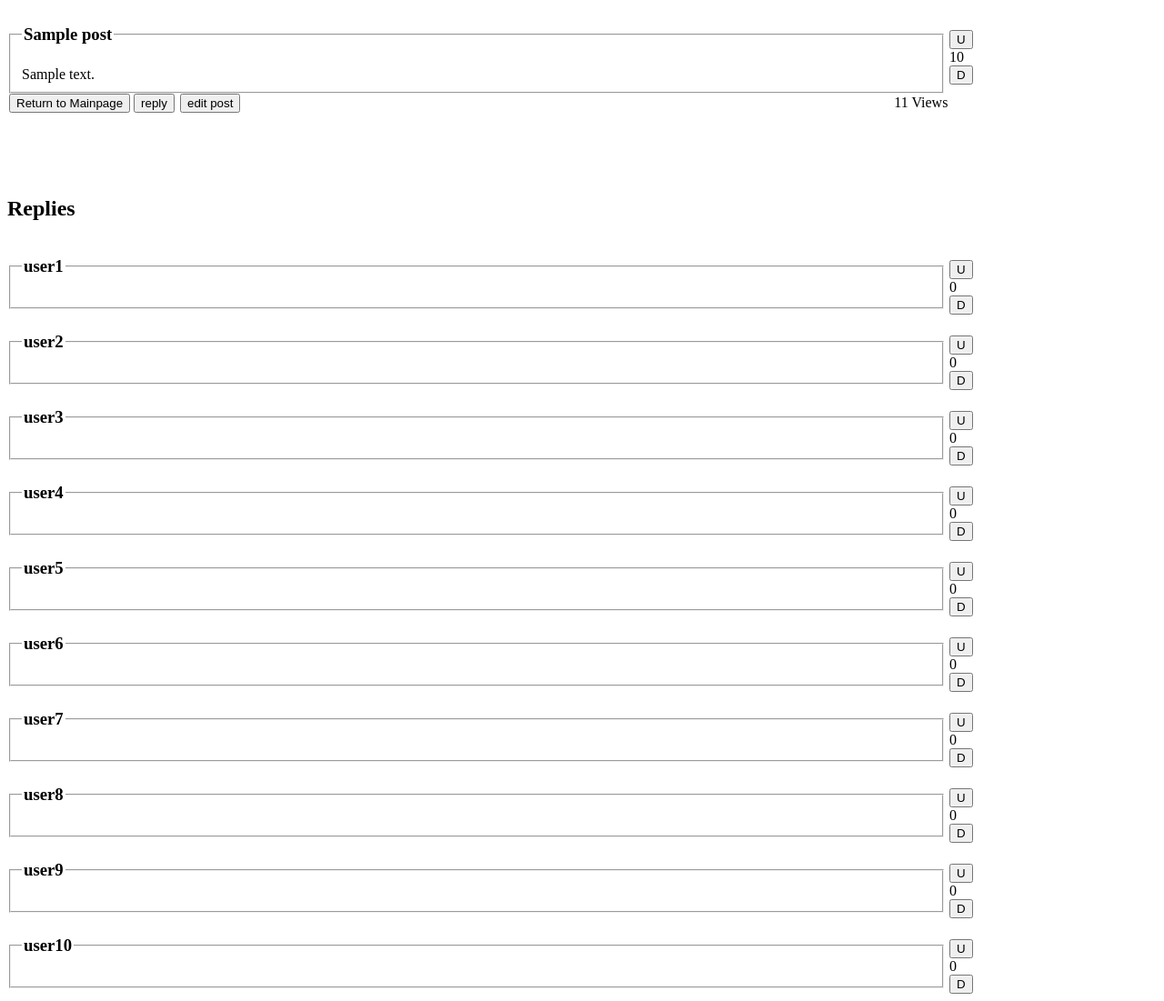
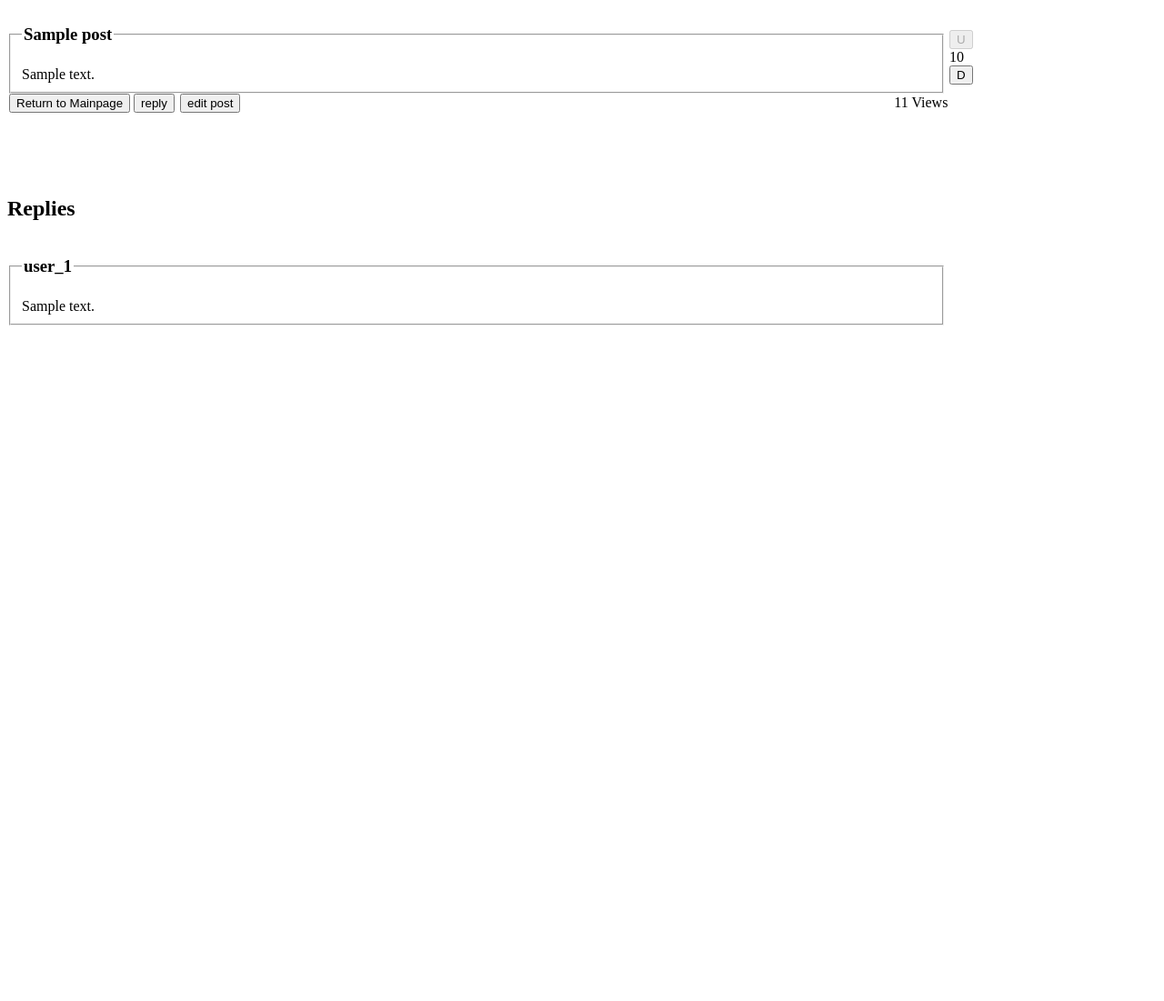
Before and after one commit to jHari144/project_dummy, a Django app: page /post_db/1/ in a window 1280 px wide. Shown: the whole page at 91% size. After the commit the page ends 358 px from the top, so only its background shows below. Run offline with Django 4.2, Linux system fonts and the light colour scheme; tables that the repository leaves empty hold one stand-in row (values such as "Sample post").

Commit message:
finished adding simple replies

```diff
--- a/post_db/models.py
+++ b/post_db/models.py
@@ -25,10 +25,10 @@ class Post_votes(models.Model):
         return f"(Pid:{self.post_id}, Uid:{self.user_id})"
 
 class Replies(models.Model):
-    parent_id = models.ForeignKey(Posts, on_delete = models.CASCADE)
+    parent_id = models.IntegerField(default = 0)
     user_id = models.IntegerField(default = 0)
     score = models.IntegerField(default=0)
-    reply_test = models.CharField(max_length=800)
+    reply_text = models.CharField(max_length=800)
     pub_date = models.DateTimeField('date published')
 
     def __str__(self):
--- a/post_db/templates/post_db/create_post.html
+++ b/post_db/templates/post_db/create_post.html
@@ -1,10 +1,10 @@
 <form action="" method="post">
         {% csrf_token %}
         <h3>Post Title</h3>
-        {% if error_message %}<p><strong>{{ message }}</strong></p>{% endif %}
+        {% if message %}<p><strong style="color: red;">{{ message }}</strong></p>{% endif %}
         <textarea cols="25" rows="1" name="post_title"></textarea><br/>
         <h3>Write post content below</h3>
-        {% if error_message %}<p><strong>{{ message }}</strong></p>{% endif %}
+        {% if message %}<p><strong style="color: red;">{{ message }}</strong></p>{% endif %}
         <textarea cols="35" rows="8" name="post_text"></textarea><br/>
         <input type="submit" value="post"/>  <a href="{% url 'post_db:index' %}"><input type="button" value="Return to Mainpage"></a>
 </form>
--- a/post_db/templates/post_db/detail.html
+++ b/post_db/templates/post_db/detail.html
@@ -19,21 +19,16 @@
 </div>
 <div>
 <a href="{% url 'post_db:index' %}"><input type="button" value="Return to Mainpage" style="margin-left: 2px;"></a>
-<input type="button" value="reply" style="margin-right: 2px;">
+<a href="{% url 'post_db:reply' posts.pk %}"><input type="button" value="reply" style="margin-right: 2px;"></a>
 <a href="{% url 'post_db:edit_post' posts.pk %}" style="padding-right: 715px;"><input type="button" value="edit post"></a>
 
 {{ posts.views }} Views
 </div><br/><br/><br/><br/>
 
 <h2>Replies</h2>
-{% for i in '0123456789'|make_list %}
+{% for reply in Replys %}
 <fieldset style="width: 1000px; display: inline-block;">
-	<legend><h3>user{{forloop.counter}}</h3></legend>
-	<div style="width: 1000px; display: flex;"></div>
+	<legend><h3>user_{{ reply.user_id }}</h3></legend>
+	<div style="width: 1000px; display: flex;">{{ reply.reply_text }}</div>
 </fieldset>
-<div style="width: 30px; display: inline-block">
-		<input type="button" value="U"><br/>
-		0
-		<input type="button" value="D">
-</div>
 {% endfor %}
--- a/post_db/templates/post_db/edit_post.html
+++ b/post_db/templates/post_db/edit_post.html
@@ -2,10 +2,10 @@
 <form method="post">
         {% csrf_token %}
         <h3>Post Title</h3>
-        {% if error_message %}<p><strong>{{ error_message }}</strong></p>{% endif %}
+        {% if message %}<p><strong>{{ message }}</strong></p>{% endif %}
 	<textarea cols="25" rows="1" name="post_title">{{post.post_title}}</textarea><br/>
         <h3>Write post content below</h3>
-        {% if error_message %}<p><strong>{{ error_message }}</strong></p>{% endif %}
+        {% if message %}<p><strong>{{ message }}</strong></p>{% endif %}
 	<textarea cols="35" rows="8" name="post_text">{{post.post_text}}</textarea><br/>
         <input type="submit" value="post"/>
 </form>
--- a/post_db/urls.py
+++ b/post_db/urls.py
@@ -10,4 +10,5 @@ urlpatterns = [
         path('<int:post_id>/edit_post/', views.edit_post, name='edit_post'),
         path('<int:pk>/upvote', views.upvote, name='upvote'),
         path('<int:pk>/downvote', views.downvote, name='downvote'),
+        path('<int:post_id>/reply', views.reply, name='reply'),
 ]
--- a/post_db/views.py
+++ b/post_db/views.py
@@ -1,7 +1,7 @@
 from django.shortcuts import render, redirect, get_object_or_404
 from django.views import generic
 from django.http import HttpResponse
-from post_db.models import Posts, Post_votes
+from post_db.models import Posts, Post_votes, Replies
 from django.utils import timezone
 from django.contrib.sessions.backends.db import SessionStore
 from django.contrib.sessions.models import Session
@@ -28,6 +28,15 @@ class DetailView(generic.DetailView):
         post.save()
         return post
 
+    def get_context_data(self, **kwargs):
+        context = super().get_context_data(**kwargs)
+        post_id = self.kwargs['pk']
+        context['Replys'] = Replies.objects.filter(parent_id=post_id).order_by('-pub_date')
+        context['upvoted'] = Post_votes.objects.filter(post_id=post_id, up_or_d=1).exists()
+        context['downvoted'] = Post_votes.objects.filter(post_id=post_id, up_or_d=-1).exists()
+
+        return context
+
 def post_detail(request, post_id):
     posts = Posts.objects.get(pk=post_id)
     upvoted = Post_votes.objects.filter(post_id=post_id, up_or_d=1).exists()
@@ -37,7 +46,7 @@ def post_detail(request, post_id):
         'upvoted': upvoted,
         'downvoted': downvoted,
     }
-    return render(request, 'detail.html', context)
+    return render(request, 'post_db/detail.html', context)
 
 def upvote(request, pk):
     post = get_object_or_404(Posts, pk=pk)
@@ -98,6 +107,22 @@ def create_post(request):
     else:
         return render(request, 'post_db/create_post.html')
 
+def reply(request, post_id):
+    post = get_object_or_404(Posts, pk=post_id)
+    reply=None
+    if request.method == 'POST':
+        if request.POST.get('reply_text'):
+            reply = Replies(parent_id=post_id, user_id=1, reply_text=request.POST.get('reply_text'), pub_date=timezone.localtime(timezone.now()))
+            post.no_replies += 1
+            reply.save()
+            post.save()
+            return redirect('post_db:detail', post_id)
+        else:
+            message = "Please fill in all the required fields."
+            return render(request, 'post_db/reply.html', {'post': post, 'message': message})
+    else:
+        return render(request, 'post_db/reply.html', {'post': post})
+
 def edit_post(request, post_id):
     post = get_object_or_404(Posts, pk=post_id)
     if request.method == 'POST':
```
Also changed, not shown: post_db/templates/post_db/reply.html (added, +13 -0 lines), post_db/migrations/0005_rename_reply_test_replies_reply_text.py (added), post_db/migrations/0006_alter_replies_parent_id.py (added).
